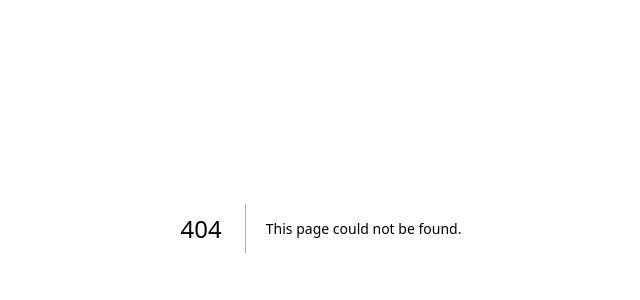
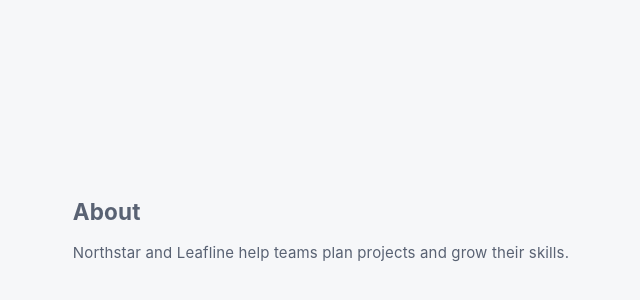
Before and after one commit to Ubuntovka/thesis-evaluation-projects, a Next.js app: page /about in a window 1280 px wide. Before the commit this address had no page. Shown: the part 172-472 px from the top of the page, without its empty margins (319-959 px from the left). Built offline with nearby package versions, Linux system fonts and the light colour scheme.

Commit message:
Add about page

```diff
--- /dev/null
+++ b/app/about/page.tsx
@@ -0,0 +1,12 @@
+import styles from "../page.module.css";
+
+export default function AboutPage() {
+  return (
+    <main className={styles.page}>
+      <section>
+        <h1>About</h1>
+        <p>Northstar and Leafline help teams plan projects and grow their skills.</p>
+      </section>
+    </main>
+  );
+}
```
Also changed, not shown: .uiqlab.json.
